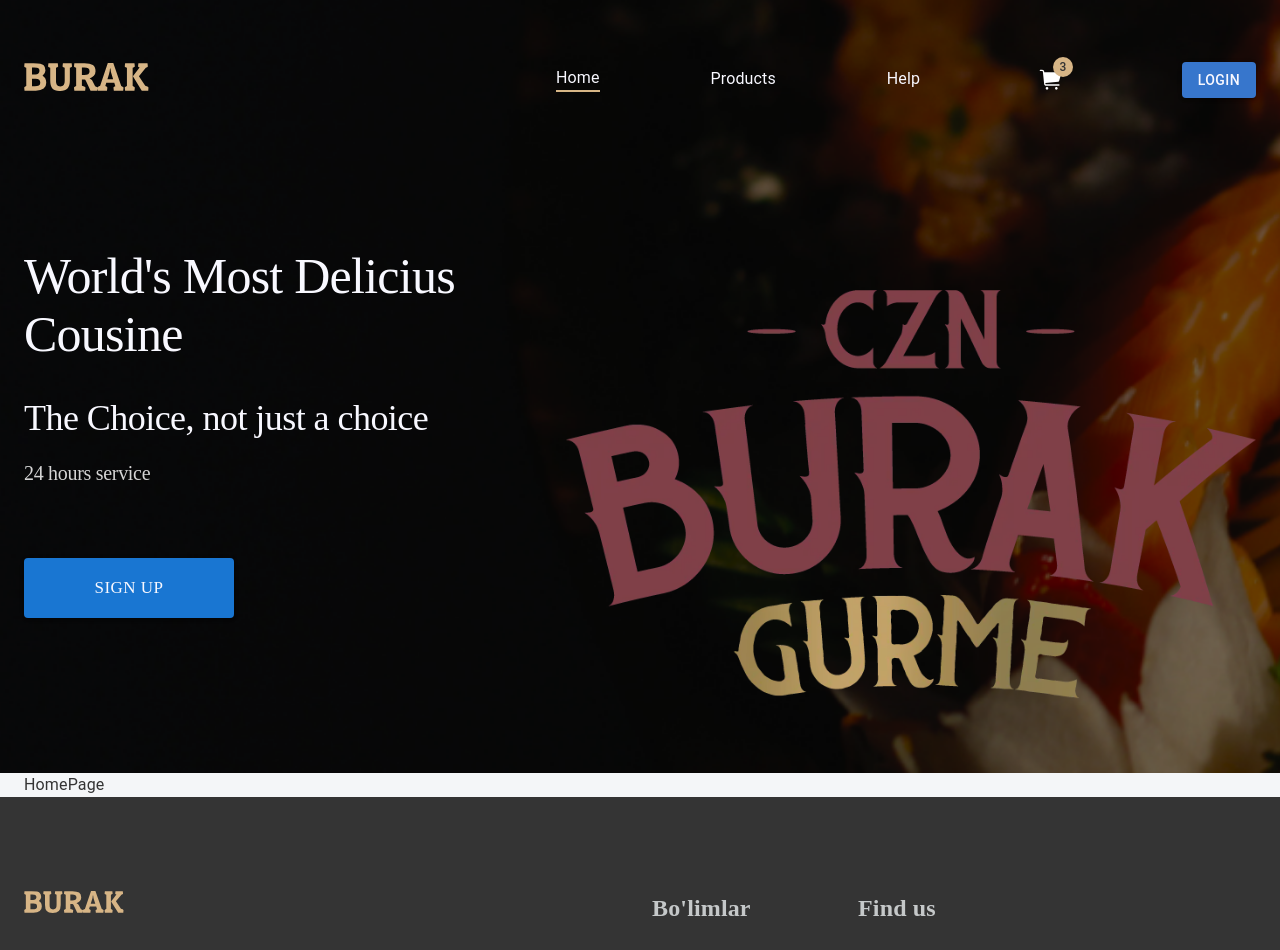
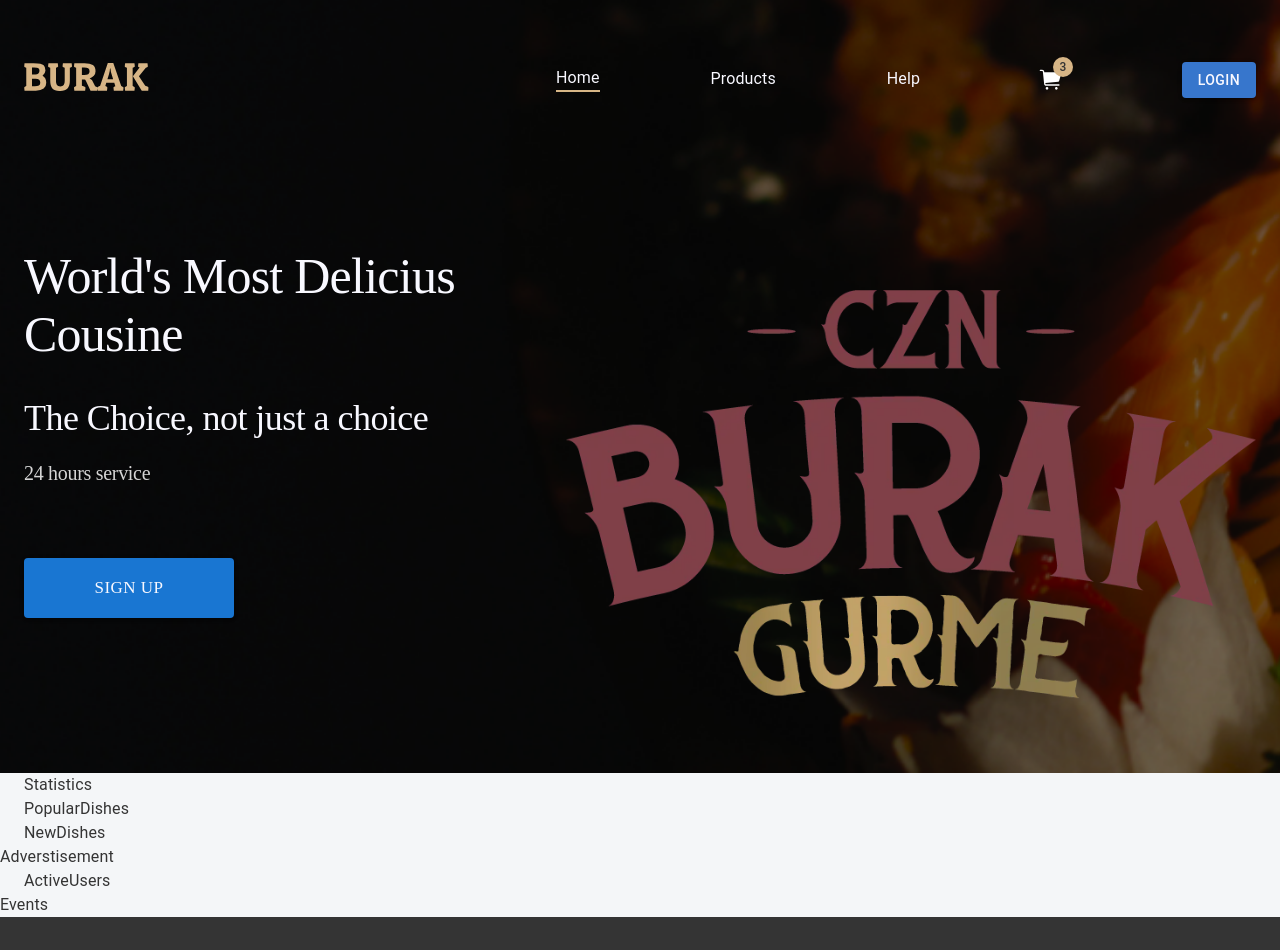
Before and after one commit to Aliy26/burak-react, a React (Create React App) app: page / in a window 1280 px wide. Shown: the top 950 px of the page. Built offline with nearby package versions, Linux system fonts and the light colour scheme.

Commit message:
fix: organized homepage related sectional components

```diff
--- /dev/null
+++ b/src/app/screens/homePage/ActiveUsers.tsx
@@ -0,0 +1,11 @@
+import React from "react";
+
+import { Container } from "@mui/material";
+
+export default function ActiveUsers() {
+  return (
+    <div>
+      <Container>ActiveUsers</Container>
+    </div>
+  );
+}
--- /dev/null
+++ b/src/app/screens/homePage/Advertisement.tsx
@@ -0,0 +1,4 @@
+import React from "react";
+export default function Adverstisement() {
+  return <div>Adverstisement</div>;
+}
--- /dev/null
+++ b/src/app/screens/homePage/Events.tsx
@@ -0,0 +1,4 @@
+import React from "react";
+export default function Events() {
+  return <div>Events</div>;
+}
--- /dev/null
+++ b/src/app/screens/homePage/NewDishes.tsx
@@ -0,0 +1,10 @@
+import React from "react";
+import { Container } from "@mui/material";
+
+export default function NewDishes() {
+  return (
+    <div>
+      <Container>NewDishes</Container>
+    </div>
+  );
+}
--- /dev/null
+++ b/src/app/screens/homePage/PopularDishes copy.tsx
@@ -0,0 +1,10 @@
+import React from "react";
+import { Container } from "@mui/material";
+
+export default function PopularDishes() {
+  return (
+    <div>
+      <Container>PopularDishes</Container>
+    </div>
+  );
+}
--- /dev/null
+++ b/src/app/screens/homePage/Statistics.tsx
@@ -0,0 +1,10 @@
+import React from "react";
+import { Container } from "@mui/material";
+
+export default function Statistics() {
+  return (
+    <div>
+      <Container>Statistics</Container>
+    </div>
+  );
+}
--- a/src/app/screens/homePage/index.tsx
+++ b/src/app/screens/homePage/index.tsx
@@ -1,5 +1,20 @@
-import { Container } from "@mui/material";
+import React from "react";
+import Statistics from "./Statistics";
+import PopularDishes from "./PopularDishes copy";
+import NewDishes from "./NewDishes";
+import Adverstisement from "./Advertisement";
+import ActiveUsers from "./ActiveUsers";
+import Events from "./Events";
 
 export default function HomePage() {
-  return <Container>HomePage</Container>;
+  return (
+    <div className="homepage">
+      <Statistics />
+      <PopularDishes />
+      <NewDishes />
+      <Adverstisement />
+      <ActiveUsers />
+      <Events />
+    </div>
+  );
 }
--- /dev/null
+++ b/src/css/home.css
@@ -0,0 +1,4 @@
+.homepage {
+  width: 100%;
+  height: auto;
+}
```
